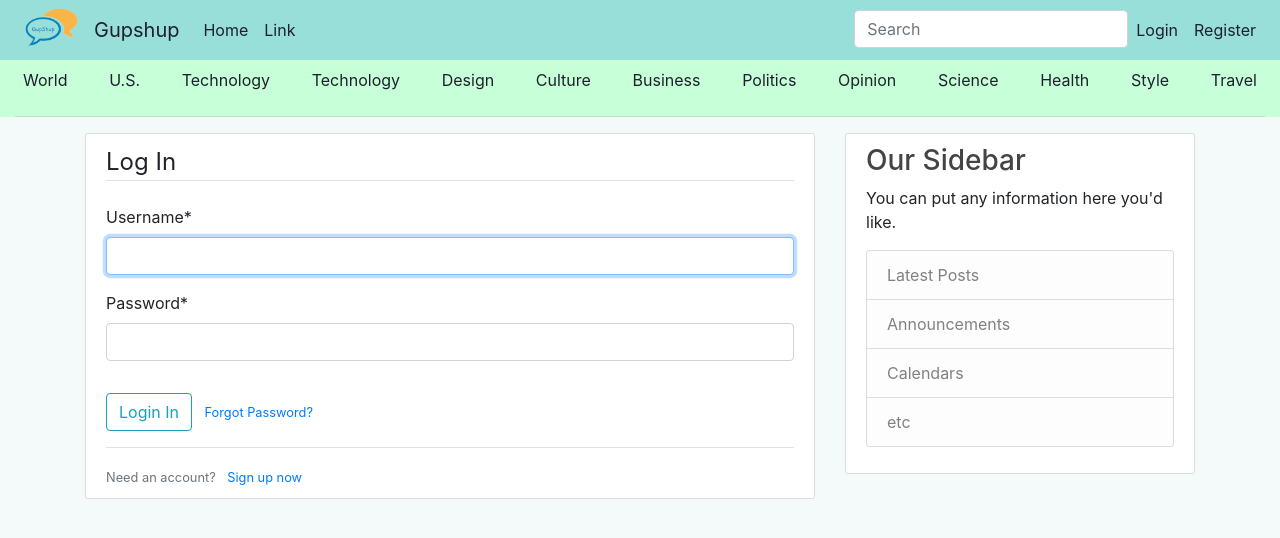
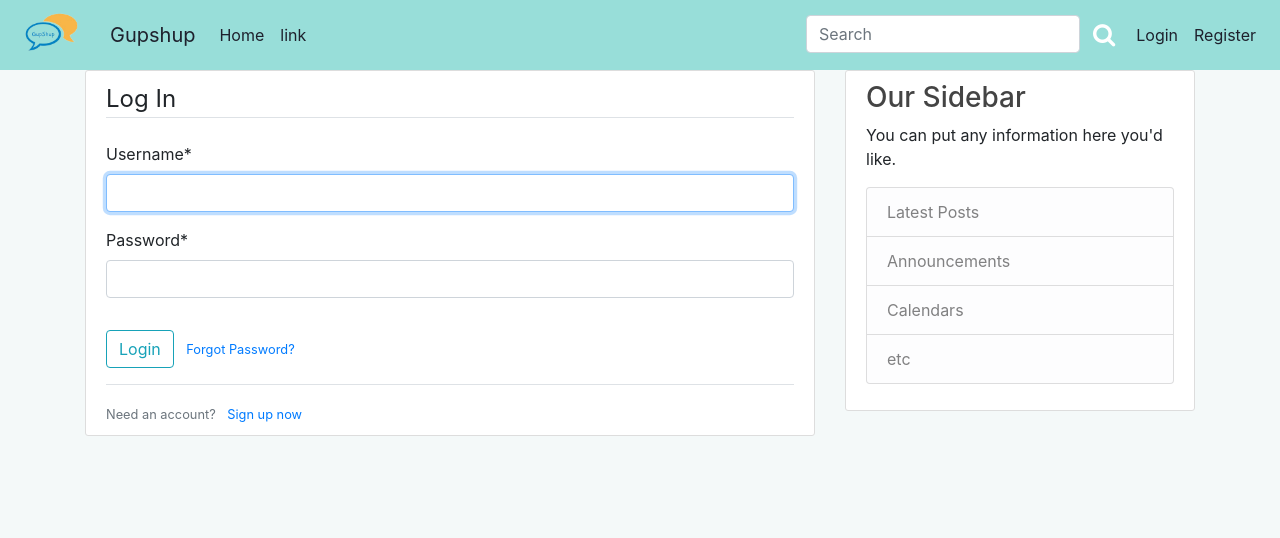
Before and after one commit to kashish1211/GUPSHUP, a Django app: page /login/ in a window 1280 px wide. Shown: the top 538 px of the page. Run offline with Django 3.2, Linux system fonts and the light colour scheme; some libraries are stand-ins or nearby versions.

Commit message:
designed the register page

```diff
--- a/gupshup/blog/templates/blog/base.html
+++ b/gupshup/blog/templates/blog/base.html
@@ -15,11 +15,12 @@
 
 	<link rel="stylesheet" href="https://stackpath.bootstrapcdn.com/bootstrap/4.2.1/css/bootstrap.min.css" integrity="sha384-GJzZqFGwb1QTTN6wy59ffF1BuGJpLSa9DkKMp0DgiMDm4iYMj70gZWKYbI706tWS" crossorigin="anonymous">
 	<link rel="stylesheet" href="https://cdnjs.cloudflare.com/ajax/libs/font-awesome/4.7.0/css/font-awesome.min.css">
+	<link rel="stylesheet" href="https://stackpath.bootstrapcdn.com/font-awesome/4.7.0/css/font-awesome.min.css" integrity="sha384-wvfXpqpZZVQGK6TAh5PVlGOfQNHSoD2xbE+QkPxCAFlNEevoEH3Sl0sibVcOQVnN" crossorigin="anonymous">
 
 	{% if title %}
-		<title>Django Blog - {{ title }}</title>
+		<title>GupShup - {{ title }}</title>
 	{% else %}
-		<title>Django Blog</title>
+		<title>GupShup </title>
 	{% endif %}
 
 </head>
@@ -45,8 +46,9 @@
 
 
 	<nav class="navbar sticky-top navbar-expand-lg navbar-custom pb-2">
-	<img style="max-width:70px; margin-top: -7px;border-radius: 35%;"class="mr-2" src="{%static 'blog/LOGO_PNG.png'%}">
-  <a class="navbar-brand" href="#">Gupshup</a>
+	<a class="navbar-brand" href="/">
+	<img style="max-width:70px; margin-top: -7px;border-radius: 35%;"class="mr-2" src="{%static 'blog/LOGO_PNG.png'%}"></a>
+  <a class="navbar-brand" href="/">Gupshup</a>
   <button class="navbar-toggler" type="button" data-toggle="collapse" data-target="#navbarSupportedContent" aria-controls="navbarSupportedContent" aria-expanded="false" aria-label="Toggle navigation">
     <span class="navbar-toggler-icon"></span>
   </button>
@@ -54,10 +56,10 @@
   <div class="collapse navbar-collapse" id="navbarSupportedContent">
     <ul class="navbar-nav mr-auto">
       <li class="nav-item active">
-        <a class="nav-link" href="#" style="color: #1e212d">Home <span class="sr-only">(current)</span></a>
+        <a class="nav-link" href="/" style="color: #1e212d">Home <span class="sr-only">(current)</span></a>
       </li>
       <li class="nav-item ">
-        <a class="nav-link" href="#" style="color: #1e212d">Link</a>
+        <a class="nav-link" href="#" style="color: #1e212d">link</a>
       </li>
 
 
@@ -68,7 +70,10 @@
 	        <div class="navbar-nav">
 
 	        	<form action="{% url 'search-result' %}" method="GET">
+				<div style=" display: flex;">
 	        		<input class="form-control" style="display: inline;" type="text" name="q" placeholder="Search">
+					<button type="submit" class="btn btn-success-outline" ><i class="fa fa-search " style="font-size:24px; color:white;"></i> </i></button>
+					</div>
 	        	</form>
 
 
@@ -87,26 +92,7 @@
 </nav>
 
 
-	<div class="container-fluid" style="background-color: #c7ffd8">
-		<div class="nav-scroller py-0 my-0 ">
-			<nav class="nav d-flex justify-content-between">
-			<a class="p-2 " style="color: #1e212d" href="#">World</a>
-			<a class="p-2 " style="color: #1e212d" href="#">U.S.</a>
-			<a class="p-2 " style="color: #1e212d" href="#">Technology</a>
-			<a class="p-2 " style="color: #1e212d" href="#">Technology</a>
-			<a class="p-2 " style="color: #1e212d" href="#">Design</a>
-			<a class="p-2 " style="color: #1e212d" href="#">Culture</a>
-			<a class="p-2 " style="color: #1e212d" href="#">Business</a>
-			<a class="p-2 " style="color: #1e212d" href="#">Politics</a>
-			<a class="p-2 " style="color: #1e212d" href="#">Opinion</a>
-			<a class="p-2 " style="color: #1e212d" href="#">Science</a>
-			<a class="p-2 " style="color: #1e212d" href="#">Health</a>
-			<a class="p-2 " style="color: #1e212d" href="#">Style</a>
-			<a class="p-2 " style="color: #1e212d" href="#">Travel</a>
-			</nav>
-		</div>
-		<hr>
-		</div>
+
 
 
 
--- a/gupshup/users/templates/users/login.html
+++ b/gupshup/users/templates/users/login.html
@@ -11,7 +11,7 @@
 				{{ form|crispy }}
 			</fieldset>
 			<div class="form-group">
-				<button class="btn btn-outline-info" type="submit">Login In</button>
+				<button class="btn btn-outline-info" type="submit">Login</button>
 				<small class="text-muted ml-2"><a href="{% url 'password_reset' %}"> Forgot Password? </a></small>
 			</div>
 
--- a/gupshup/users/templates/users/register.html
+++ b/gupshup/users/templates/users/register.html
@@ -1,7 +1,8 @@
 {% extends "blog/base.html" %}
 {% load crispy_forms_tags%}
 {% block content %}
-	<div class="content-section">
+<br>
+	<div class="content-section" style=" color:#03506f;" >
 		<form method="POST">
 			{% csrf_token %}
 			<fieldset class="form-group">
```
Also changed, not shown: gupshup/blog/templates/blog/home.html (+33 -0 lines), gupshup/db.sqlite3.
